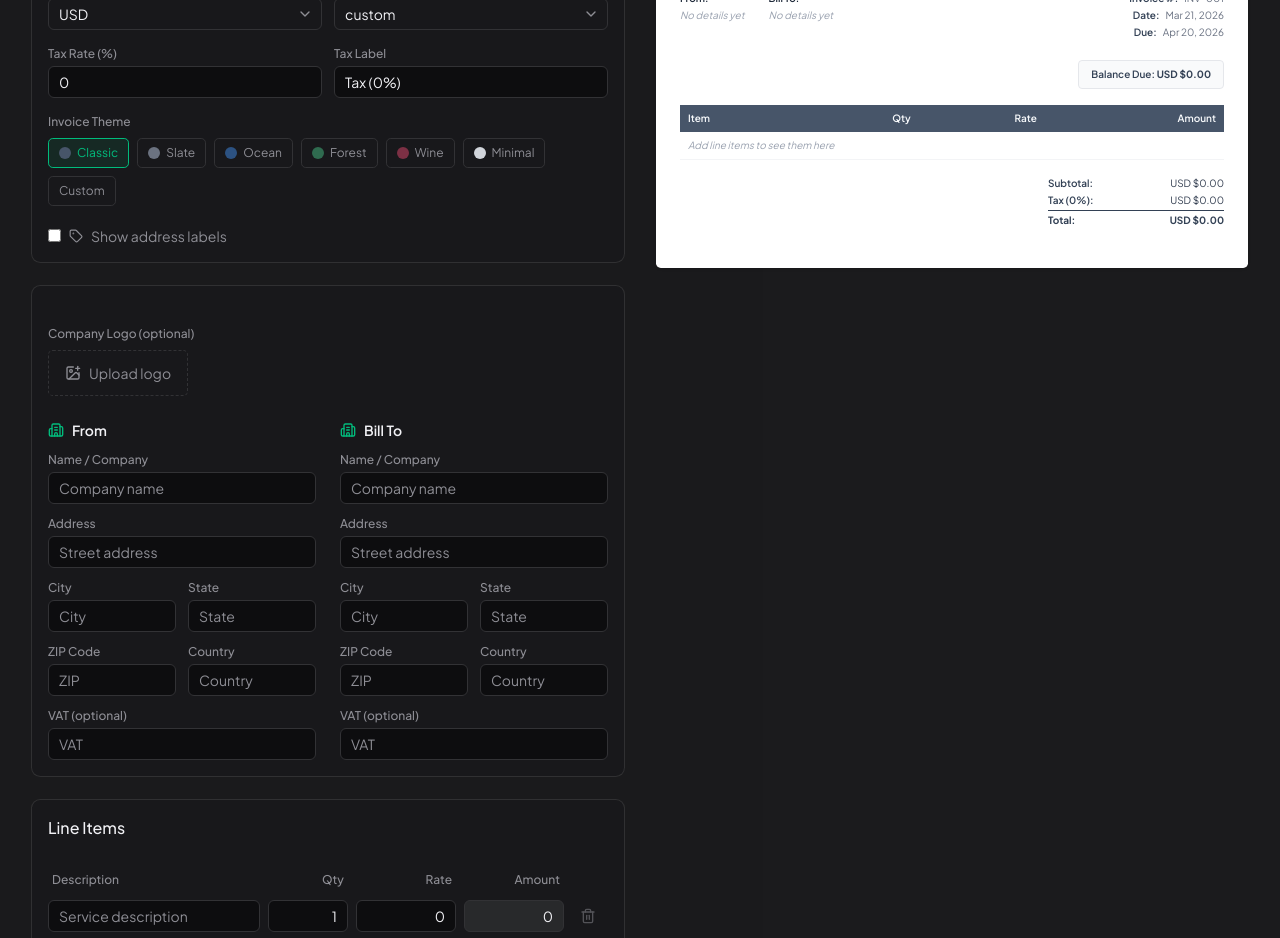
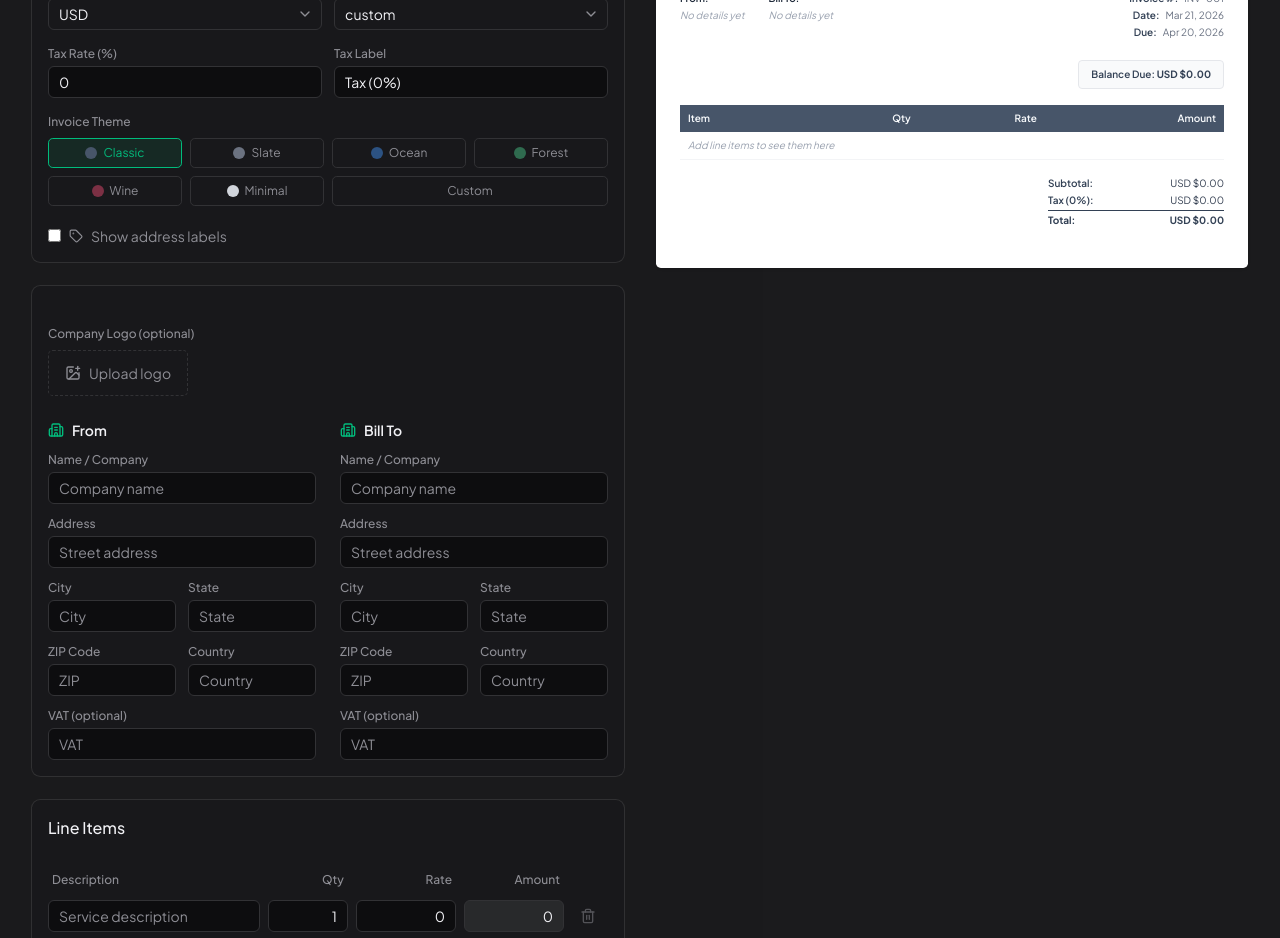
Before and after one commit to joelorzet/invoice-generator, a Next.js app: page / in a window 1280 px wide. Shown: the part 1480-2418 px from the top of the page. Built offline with nearby package versions, Linux system fonts and the light colour scheme.

Commit message:
fix: use grid layout for theme selector buttons

```diff
--- a/src/components/invoice-form.tsx
+++ b/src/components/invoice-form.tsx
@@ -509,13 +509,13 @@ export function InvoiceForm() {
               {/* Theme selector */}
               <div>
                 <Label className="text-xs text-muted-foreground mb-2 block">Invoice Theme</Label>
-                <div className="flex flex-wrap gap-2">
+                <div className="grid grid-cols-4 gap-2">
                   {Object.entries(INVOICE_THEMES).map(([key, t]) => (
                     <button
                       key={key}
                       type="button"
                       onClick={() => updateField("settings", { ...invoice.settings, themeName: key })}
-                      className={`flex items-center gap-1.5 rounded-md border px-2.5 py-1.5 text-xs cursor-pointer transition-colors ${
+                      className={`flex items-center justify-center gap-1.5 rounded-md border py-1.5 text-xs cursor-pointer transition-colors ${
                         (invoice.settings.themeName || "classic") === key
                           ? "border-primary bg-primary/10 text-primary"
                           : "border-border text-muted-foreground hover:border-primary/50"
@@ -528,7 +528,7 @@ export function InvoiceForm() {
                   <button
                     type="button"
                     onClick={() => updateField("settings", { ...invoice.settings, themeName: "custom" })}
-                    className={`flex items-center gap-1.5 rounded-md border px-2.5 py-1.5 text-xs cursor-pointer transition-colors ${
+                    className={`flex items-center justify-center gap-1.5 rounded-md border col-span-2 py-1.5 text-xs cursor-pointer transition-colors ${
                       invoice.settings.themeName === "custom"
                         ? "border-primary bg-primary/10 text-primary"
                         : "border-border text-muted-foreground hover:border-primary/50"
```
